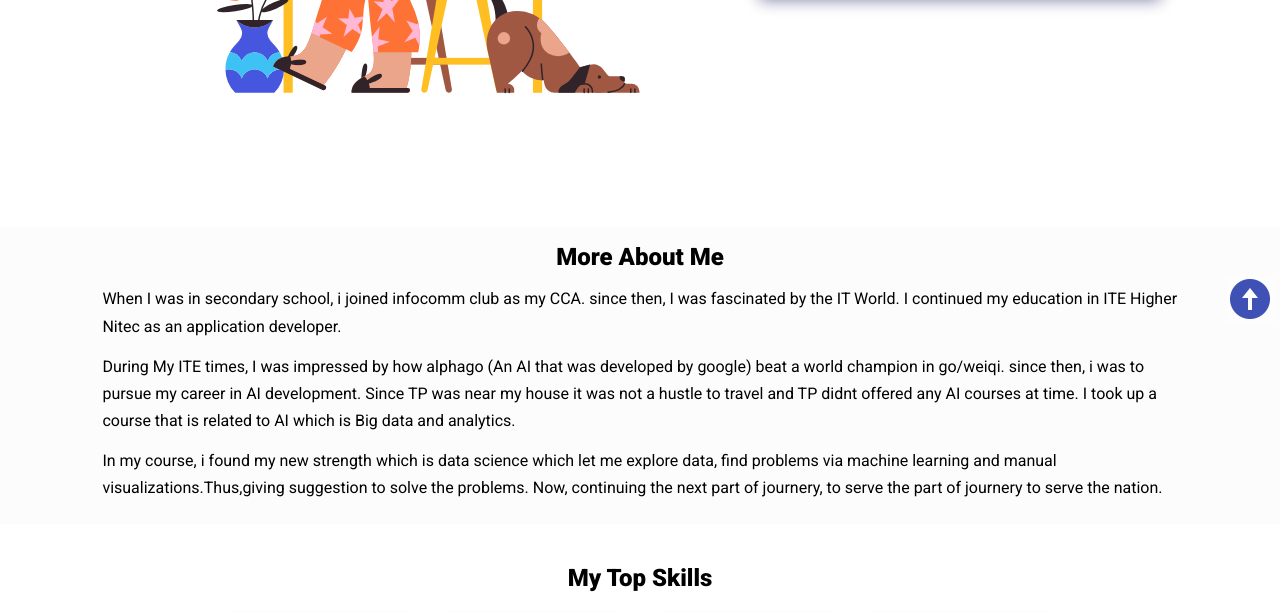
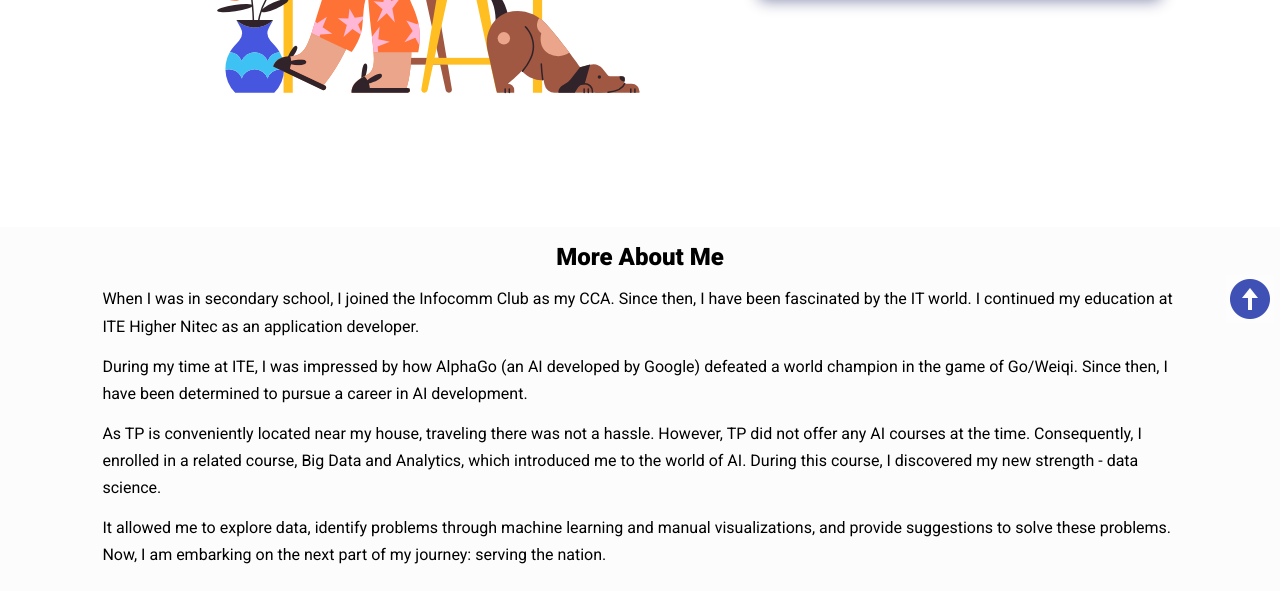
Before and after one commit to gladwyn/portfolio, a plain HTML site: page index.html in a window 1280 px wide. Shown: the part 449-1061 px from the top of the page. Drawn offline with nearby package versions, Linux system fonts and the light colour scheme.

Commit message:
Add files via upload

```diff
--- a/index.html
+++ b/index.html
@@ -62,21 +62,23 @@
     <section class="more-about">
         <h2>More About Me</h2>
         <p>
-          When I was in secondary school, i joined infocomm club as my CCA.
-          since then, I was fascinated by the IT World.
-          I continued my education in ITE Higher Nitec as an application developer.
+          When I was in secondary school, I joined the Infocomm Club as my CCA.
+          Since then, I have been fascinated by the IT world.
+          I continued my education at ITE Higher Nitec as an application developer.
         </p>
         <p>
-         During My ITE times, I was impressed by how alphago (An AI that was developed by google) beat a world champion in go/weiqi.
-         since then, i was to pursue my career in AI development.
-         Since TP was near my house it was not a hustle to travel and TP didnt offered any AI courses at time.
-         I took up a course that is related to AI which is Big data and analytics.
+          During my time at ITE,
+          I was impressed by how AlphaGo (an AI developed by Google) defeated a world champion in the game of Go/Weiqi.
+          Since then, I have been determined to pursue a career in AI development.
         </p>
         <p>
-          In my course, i found my new strength which is data science which let me explore data,
-          find problems via machine learning and manual visualizations.Thus,giving suggestion
-          to solve the problems. Now, continuing the next part of journery, to serve the part of journery to serve the nation.
-                </p>
+          As TP is conveniently located near my house, traveling there was not a hassle. However, TP did not offer any AI courses at the time.
+          Consequently, I enrolled in a related course, Big Data and Analytics, which introduced me to the world of AI. During this course, I discovered my new strength - data science.
+        </p>
+        <p>
+          It allowed me to explore data, identify problems through machine learning and manual visualizations, and provide suggestions to solve these problems.
+           Now, I am embarking on the next part of my journey: serving the nation.
+        </p>
       </section>
     <!-- Skills section -->
     <section class="skills" id="skills">
```
